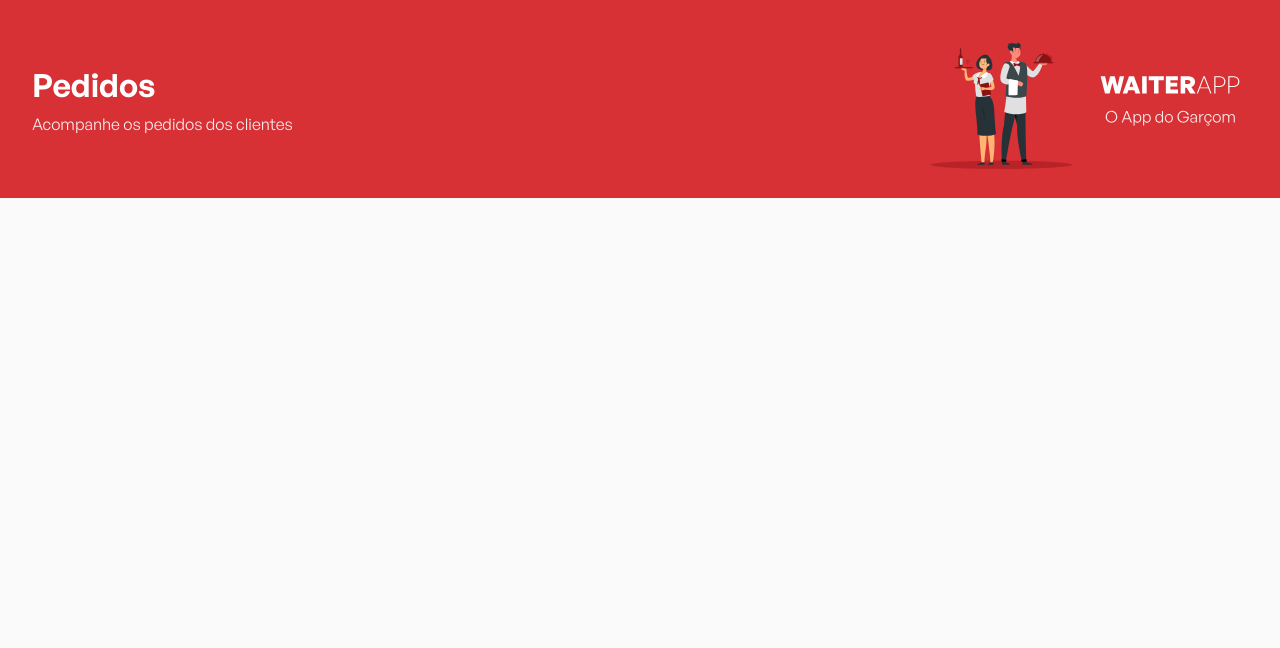
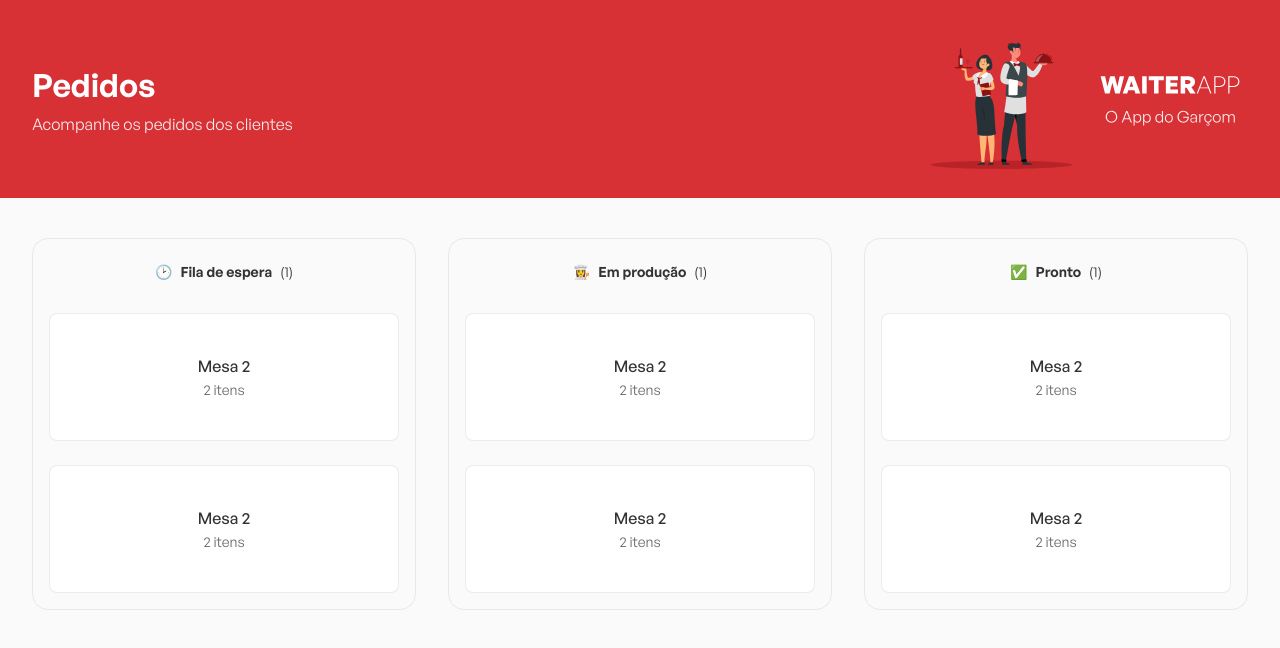
Before and after one commit to math-jacob/waiter-app, a React (Vite) app in the folder web/: page / in a window 1280 px wide. Shown: the top 648 px of the page. Built offline with nearby package versions, Linux system fonts and the light colour scheme.

Commit message:
feat: Add Orders component

```diff
--- a/web/src/App.tsx
+++ b/web/src/App.tsx
@@ -1,6 +1,7 @@
 import { GlobalStyles } from './styles/GlobalStyles'
+
 import { Header } from './components/Header/index'
-
+import { Orders } from './components/Orders/index'
 /**
  * React Fragment <> </> é utilizado para contornar a regra JSX:
  * Não pode ter elementos irmão adjacentes sem ter um pai por fora
@@ -11,6 +12,7 @@ export function App() {
     <>
       <GlobalStyles />
       <Header />
+      <Orders />
     </>
   )
 }
--- a/web/src/components/Header/style.ts
+++ b/web/src/components/Header/style.ts
@@ -20,12 +20,12 @@ export const Content = styled.div`
   justify-content: space-between;
 
   .page-details {
-    h1{
+    h1 {
       color: #fff;
       font-size: 32px;
     }
 
-    h2{
+    h2 {
       color: #fff;
       font-weight: 400;
       font-size: 16px;
--- /dev/null
+++ b/web/src/components/Orders/index.tsx
@@ -0,0 +1,66 @@
+import { Container, Board, OrdersContainer } from './style'
+
+export function Orders() {
+  return (
+    <Container>
+
+      <Board>
+        <header>
+          <span>🕑</span>
+          <strong>Fila de espera</strong>
+          <span>(1)</span>
+        </header>
+
+        <OrdersContainer>
+          <button type='button'>
+            <strong>Mesa 2</strong>
+            <span>2 itens</span>
+          </button>
+          <button type='button'>
+            <strong>Mesa 2</strong>
+            <span>2 itens</span>
+          </button>
+        </OrdersContainer>
+      </Board>
+
+      <Board>
+        <header>
+          <span>👩‍🍳</span>
+          <strong>Em produção</strong>
+          <span>(1)</span>
+        </header>
+
+        <OrdersContainer>
+          <button type='button'>
+            <strong>Mesa 2</strong>
+            <span>2 itens</span>
+          </button>
+          <button type='button'>
+            <strong>Mesa 2</strong>
+            <span>2 itens</span>
+          </button>
+        </OrdersContainer>
+      </Board>
+
+      <Board>
+        <header>
+          <span>✅</span>
+          <strong>Pronto</strong>
+          <span>(1)</span>
+        </header>
+
+        <OrdersContainer>
+          <button type='button'>
+            <strong>Mesa 2</strong>
+            <span>2 itens</span>
+          </button>
+          <button type='button'>
+            <strong>Mesa 2</strong>
+            <span>2 itens</span>
+          </button>
+        </OrdersContainer>
+      </Board>
+
+    </Container>
+  )
+}
--- /dev/null
+++ b/web/src/components/Orders/style.ts
@@ -0,0 +1,72 @@
+import styled from 'styled-components'
+
+export const Container = styled.div`
+  width: 100%;
+  max-width: 1216px;
+
+  // margin-top == margin-bottom == 40
+  // margin nas laterais auto --> portanto centralizará o container
+  margin: 40px auto;
+
+  display: flex;
+  gap: 32px;
+`
+
+export const Board = styled.div`
+  flex: 1;
+  padding: 16px;
+
+  border: 1px solid rgba(204, 204, 204, 0.4);
+  border-radius: 16px;
+
+  display: flex;
+  flex-direction: column;
+  align-items: center;
+
+  header {
+    padding: 8px;
+    font-size: 14px;
+
+    display: flex;
+    align-items: center;
+    gap: 8px;
+  }
+`
+
+export const OrdersContainer = styled.div`
+  width: 100%;
+
+  display: flex;
+  flex-direction: column;
+
+  margin-top: 24px;
+
+  button {
+    width: 100%;
+    height: 128px;
+    background: #fff;
+
+    border: 1px solid rgba(204, 204, 204, 0.4);
+    border-radius: 8px;
+
+    display: flex;
+    flex-direction: column;
+    justify-content: center;
+    align-items: center;
+    gap: 4px;
+
+    // Toda vez que um elemento button for precedido de outro button aplicar a estilização abaixo
+    & + button {
+      margin-top: 24px;
+    }
+
+    strong {
+      font-weight: 500;
+    }
+
+    span {
+      font-size: 14px;
+      color: #666;
+    }
+  }
+`
```
Also changed, not shown: 1 other file (tests, documents, lock files or other folders).
